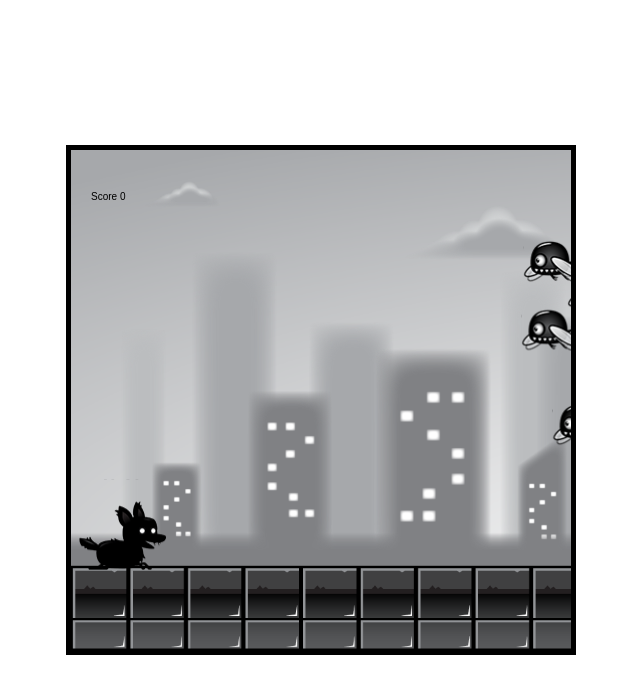
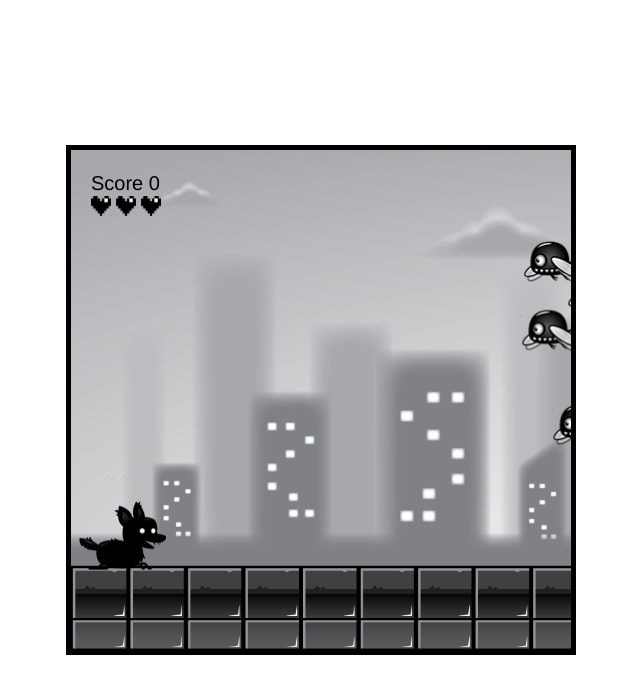
Before and after one commit to Anvar2742/platormRun, a plain HTML site: page index.html in a window 1280 px wide. Shown: the whole page, without its empty margins (319-959 px from the left). Drawn offline with Linux system fonts and the light colour scheme; animation ran at ten frames a second.

Commit message:
Health logic, KO animation added

```diff
--- a/index.html
+++ b/index.html
@@ -20,6 +20,7 @@
     <img id="enemy2" class="hidden" src="./assets/enemy/enemy_plant.png" alt="">
     <img id="fire" class="hidden" src="./assets/fire.png" alt="">
     <img id="boom" class="hidden" src="./assets/boom.png" alt="">
+    <img id="heart" class="hidden" src="./assets/heart.png" alt="">
 
     <script type="module" src="./js/index.js"></script>
 </body>
--- a/js/UI.js
+++ b/js/UI.js
@@ -1,15 +1,27 @@
 export class UI {
     constructor(game) {
         this.game = game
-        this.fontSize = 30
+        this.fontSize = 20
         this.fontFamily = 'Helvetica'
     }
 
     draw(ctx) {
-        ctx.font = this.fontSize + 'px' + this.fontFamily
+        ctx.font = this.fontSize + 'px ' + this.fontFamily
         ctx.textAlign = 'left'
         ctx.fillStyle = this.game.fontColor
         // score
-        ctx.fillText('Score ' + this.game.score, 20, 50)
+        ctx.fillText('Score ' + this.game.score, 20, 40)
     }
 }
+export class Health {
+    constructor(game) {
+        this.game = game
+        this.image = document.getElementById('heart')
+        this.size = 20
+    }
+
+    draw(ctx, heartX) {
+        // console.log(heartX)
+        ctx.drawImage(this.image, heartX, this.size * 2.3, this.size, this.size)
+    }
+}
--- a/js/enemies.js
+++ b/js/enemies.js
@@ -58,9 +58,9 @@ export class GroundEnemy extends Enemy {
         super()
         this.game = game
         this.width = 60
-        this.height = 100
+        this.height = 90
         this.x = this.game.width
-        this.y = this.game.height - this.game.groundMargin - this.height + 15
+        this.y = this.game.height - this.game.groundMargin - this.height
         this.speedX = Math.random() + 1
         this.speedY = 2
         this.maxFrame = 1
--- a/js/index.js
+++ b/js/index.js
@@ -2,7 +2,7 @@ import {Player} from './player.js'
 import {InputHandler} from './input.js'
 import {Background} from './background.js'
 import {FlyingEnemy, GroundEnemy} from './enemies.js'
-import {UI} from './UI.js'
+import {UI, Health} from './UI.js'
 
 window.addEventListener('load', () => {
     const canvas = document.getElementById('canvas'),
@@ -24,6 +24,9 @@ window.addEventListener('load', () => {
             this.enemies = []
             this.particles = []
             this.collisions = []
+            this.lives = [new Health(this), new Health(this), new Health(this)]
+            this.lifeX = 20
+            this.lifeGap = 20
             this.maxParticle = 50
             this.enemyTimer = 0
             this.enemyInterval = 1000
@@ -60,6 +63,12 @@ window.addEventListener('load', () => {
             this.collisions.forEach((collision, index) => {
                 collision.update(deltaTime)
                 if (collision.markedForDeletion) this.collisions.splice(index, 1)
+            })
+
+            this.lives.forEach((life, index) => {
+                life.draw(ctx, this.lifeX)
+                if (index > 0) this.lifeX = ((index + 1) * this.lifeGap) + (index) * 5
+                else if(index === 0) this.lifeX = 20
             })
         }
 
--- a/js/player.js
+++ b/js/player.js
@@ -1,5 +1,15 @@
-import {Sitting, Running, Jumping, Falling, Rolling, Hit} from './playerStates.js'
-import { CollisionAnimation } from './collisionAnimation.js'
+import {
+    Sitting,
+    Running,
+    Jumping,
+    Falling,
+    Rolling,
+    Hit,
+    Ko
+} from './playerStates.js'
+import {
+    CollisionAnimation
+} from './collisionAnimation.js'
 
 export class Player {
     constructor(game) {
@@ -15,25 +25,31 @@ export class Player {
         this.frameY = 0
         this.maxFrame
         this.fps = 20
-        this.frameInterval = 1000/this.fps
+        this.frameInterval = 1000 / this.fps
         this.frameTimer = 0
         this.speed = 0
         this.maxSpeed = 10
-        this.states = [new Sitting(this.game), new Running(this.game), new Jumping(this.game), new Falling(this.game), new Rolling(this.game), new Rolling(this.game), new Hit(this.game)]
+        this.states = [new Sitting(this.game), new Running(this.game), new Jumping(this.game), new Falling(this.game), new Rolling(this.game), new Rolling(this.game), new Hit(this.game), new Ko(this.game)]
+        this.isDead = false
     }
 
 
 
     update(input, deltaTime) {
+        if (this.frameX >= 10 && this.onGround() && this.currentState === this.states[7]) {
+            this.isDead = true
+        }
+
+        if (!this.isDead) {
             this.checkCollision()
             this.currentState.handleInput(input)
             // Horizontal movement
             this.x += this.speed
             if (input.includes("ArrowRight")) this.speed = this.maxSpeed
-        else if(input.includes("ArrowLeft")) this.speed = -this.maxSpeed
+            else if (input.includes("ArrowLeft")) this.speed = -this.maxSpeed
             else this.speed = 0
-        if(this.x < 0) this.x = 0
-        if(this.x > this.game.width - this.width) this.x = this.game.width - this.width
+            if (this.x < 0) this.x = 0
+            if (this.x > this.game.width - this.width) this.x = this.game.width - this.width
             // Vertical movement
             this.y += this.vy
             if (!this.onGround()) this.vy += this.weight
@@ -45,6 +61,7 @@ export class Player {
                 else this.frameX = 0
             } else {
                 this.frameTimer += deltaTime
+            }
         }
     }
 
@@ -91,6 +108,10 @@ export class Player {
                     this.game.collisions.push(new CollisionAnimation(this.game, enemy.x + enemy.width * .5, enemy.y + enemy.height * .5))
                 } else {
                     this.setState(6, 0)
+                    this.game.lives.pop()
+                    if (this.game.lives.length === 0) {
+                        this.setState(7, 0)
+                    }
                 }
             }
         })
--- a/js/playerStates.js
+++ b/js/playerStates.js
@@ -7,7 +7,8 @@ const states = {
     FALLING: 3,
     ROLLING: 4,
     DIVING: 5,
-    HIT: 6
+    HIT: 6,
+    KO: 7
 }
 
 class State {
@@ -137,3 +138,19 @@ export class Hit extends State {
         }
     }
 }
+
+export class Ko extends State {
+    constructor(game) {
+        super('KO', game)
+    }
+    enter() {
+        this.game.player.frameX = 0
+        this.game.player.frameY = 8
+        this.game.player.maxFrame = 11
+    }
+    handleInput(input) {
+        if (this.game.player.frameX >= 10 && this.game.player.onGround()) {
+            this.game.player.frameX = 11
+        }
+    }
+}
```
Also changed, not shown: assets/heart.png (added). Lines whose indentation alone changed are shown as unchanged.
